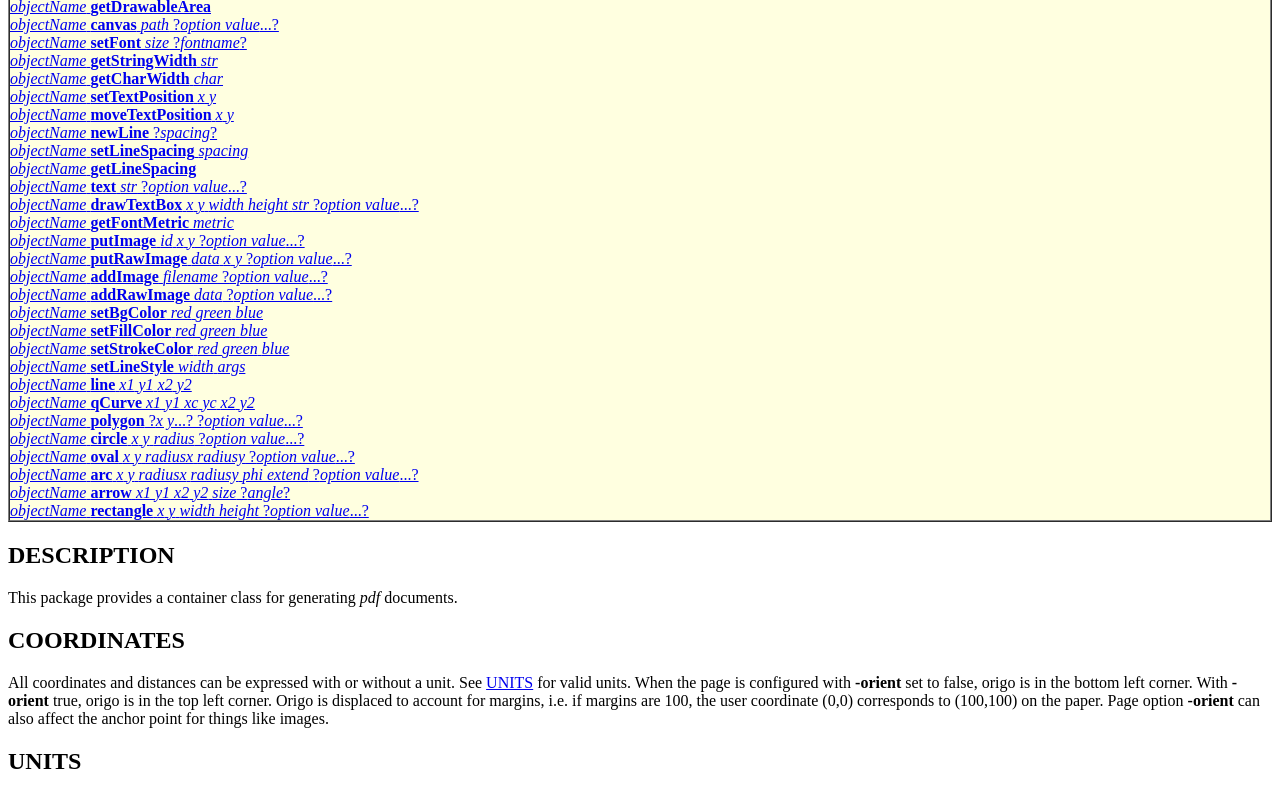
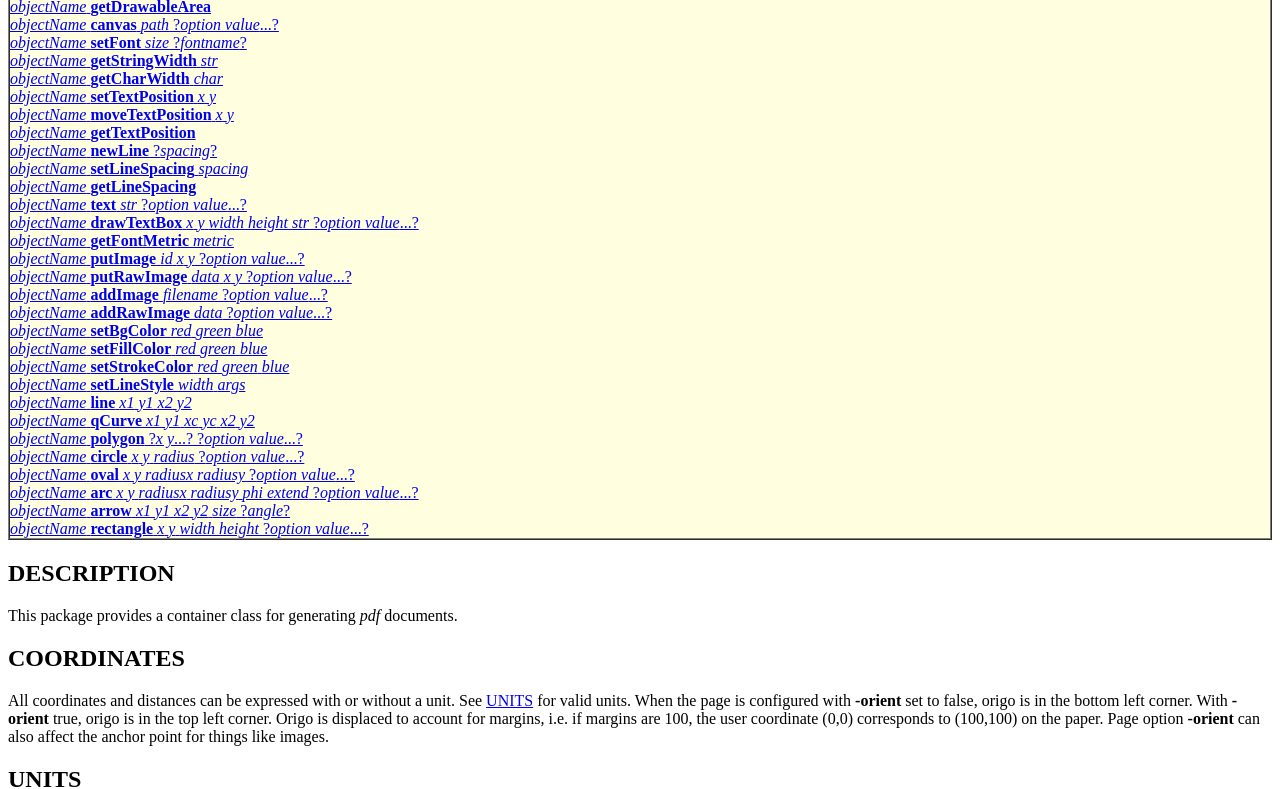
Before and after one commit to BackupTheBerlios/pdf4tcl, a plain HTML site: page pdf4tcl.html in a window 1280 px wide. Shown: the part 971-1760 px from the top of the page. Drawn offline with Linux system fonts and the light colour scheme.

Commit message:
Added getTextPosition method.

```diff
--- a/pdf4tcl.html
+++ b/pdf4tcl.html
@@ -68,28 +68,29 @@ package require <b>pdf4tcl ?0.5?</b><br>
 <tr valign=top ><td ><a href="#20"><i class='arg'>objectName</i> <strong>getCharWidth</strong> <i class='arg'>char</i></a></td></tr>
 <tr valign=top ><td ><a href="#21"><i class='arg'>objectName</i> <strong>setTextPosition</strong> <i class='arg'>x</i> <i class='arg'>y</i></a></td></tr>
 <tr valign=top ><td ><a href="#22"><i class='arg'>objectName</i> <strong>moveTextPosition</strong> <i class='arg'>x</i> <i class='arg'>y</i></a></td></tr>
-<tr valign=top ><td ><a href="#23"><i class='arg'>objectName</i> <strong>newLine</strong> ?<i class='arg'>spacing</i>?</a></td></tr>
-<tr valign=top ><td ><a href="#24"><i class='arg'>objectName</i> <strong>setLineSpacing</strong> <i class='arg'>spacing</i></a></td></tr>
-<tr valign=top ><td ><a href="#25"><i class='arg'>objectName</i> <strong>getLineSpacing</strong></a></td></tr>
-<tr valign=top ><td ><a href="#26"><i class='arg'>objectName</i> <strong>text</strong> <i class='arg'>str</i> ?<i class='arg'>option value</i>...?</a></td></tr>
-<tr valign=top ><td ><a href="#27"><i class='arg'>objectName</i> <strong>drawTextBox</strong> <i class='arg'>x</i> <i class='arg'>y</i> <i class='arg'>width</i> <i class='arg'>height</i> <i class='arg'>str</i> ?<i class='arg'>option value</i>...?</a></td></tr>
-<tr valign=top ><td ><a href="#28"><i class='arg'>objectName</i> <strong>getFontMetric</strong> <i class='arg'>metric</i></a></td></tr>
-<tr valign=top ><td ><a href="#29"><i class='arg'>objectName</i> <strong>putImage</strong> <i class='arg'>id</i> <i class='arg'>x</i> <i class='arg'>y</i> ?<i class='arg'>option value</i>...?</a></td></tr>
-<tr valign=top ><td ><a href="#30"><i class='arg'>objectName</i> <strong>putRawImage</strong> <i class='arg'>data</i> <i class='arg'>x</i> <i class='arg'>y</i> ?<i class='arg'>option value</i>...?</a></td></tr>
-<tr valign=top ><td ><a href="#31"><i class='arg'>objectName</i> <strong>addImage</strong> <i class='arg'>filename</i> ?<i class='arg'>option value</i>...?</a></td></tr>
-<tr valign=top ><td ><a href="#32"><i class='arg'>objectName</i> <strong>addRawImage</strong> <i class='arg'>data</i> ?<i class='arg'>option value</i>...?</a></td></tr>
-<tr valign=top ><td ><a href="#33"><i class='arg'>objectName</i> <strong>setBgColor</strong> <i class='arg'>red</i> <i class='arg'>green</i> <i class='arg'>blue</i></a></td></tr>
-<tr valign=top ><td ><a href="#34"><i class='arg'>objectName</i> <strong>setFillColor</strong> <i class='arg'>red</i> <i class='arg'>green</i> <i class='arg'>blue</i></a></td></tr>
-<tr valign=top ><td ><a href="#35"><i class='arg'>objectName</i> <strong>setStrokeColor</strong> <i class='arg'>red</i> <i class='arg'>green</i> <i class='arg'>blue</i></a></td></tr>
-<tr valign=top ><td ><a href="#36"><i class='arg'>objectName</i> <strong>setLineStyle</strong> <i class='arg'>width</i> <i class='arg'>args</i></a></td></tr>
-<tr valign=top ><td ><a href="#37"><i class='arg'>objectName</i> <strong>line</strong> <i class='arg'>x1</i> <i class='arg'>y1</i> <i class='arg'>x2</i> <i class='arg'>y2</i></a></td></tr>
-<tr valign=top ><td ><a href="#38"><i class='arg'>objectName</i> <strong>qCurve</strong> <i class='arg'>x1</i> <i class='arg'>y1</i> <i class='arg'>xc</i> <i class='arg'>yc</i> <i class='arg'>x2</i> <i class='arg'>y2</i></a></td></tr>
-<tr valign=top ><td ><a href="#39"><i class='arg'>objectName</i> <strong>polygon</strong> ?<i class='arg'>x y</i>...? ?<i class='arg'>option value</i>...?</a></td></tr>
-<tr valign=top ><td ><a href="#40"><i class='arg'>objectName</i> <strong>circle</strong> <i class='arg'>x</i> <i class='arg'>y</i> <i class='arg'>radius</i> ?<i class='arg'>option value</i>...?</a></td></tr>
-<tr valign=top ><td ><a href="#41"><i class='arg'>objectName</i> <strong>oval</strong> <i class='arg'>x</i> <i class='arg'>y</i> <i class='arg'>radiusx</i> <i class='arg'>radiusy</i> ?<i class='arg'>option value</i>...?</a></td></tr>
-<tr valign=top ><td ><a href="#42"><i class='arg'>objectName</i> <strong>arc</strong> <i class='arg'>x</i> <i class='arg'>y</i> <i class='arg'>radiusx</i> <i class='arg'>radiusy</i> <i class='arg'>phi</i> <i class='arg'>extend</i> ?<i class='arg'>option value</i>...?</a></td></tr>
-<tr valign=top ><td ><a href="#43"><i class='arg'>objectName</i> <strong>arrow</strong> <i class='arg'>x1</i> <i class='arg'>y1</i> <i class='arg'>x2</i> <i class='arg'>y2</i> <i class='arg'>size</i> ?<i class='arg'>angle</i>?</a></td></tr>
-<tr valign=top ><td ><a href="#44"><i class='arg'>objectName</i> <strong>rectangle</strong> <i class='arg'>x</i> <i class='arg'>y</i> <i class='arg'>width</i> <i class='arg'>height</i> ?<i class='arg'>option value</i>...?</a></td></tr>
+<tr valign=top ><td ><a href="#23"><i class='arg'>objectName</i> <strong>getTextPosition</strong></a></td></tr>
+<tr valign=top ><td ><a href="#24"><i class='arg'>objectName</i> <strong>newLine</strong> ?<i class='arg'>spacing</i>?</a></td></tr>
+<tr valign=top ><td ><a href="#25"><i class='arg'>objectName</i> <strong>setLineSpacing</strong> <i class='arg'>spacing</i></a></td></tr>
+<tr valign=top ><td ><a href="#26"><i class='arg'>objectName</i> <strong>getLineSpacing</strong></a></td></tr>
+<tr valign=top ><td ><a href="#27"><i class='arg'>objectName</i> <strong>text</strong> <i class='arg'>str</i> ?<i class='arg'>option value</i>...?</a></td></tr>
+<tr valign=top ><td ><a href="#28"><i class='arg'>objectName</i> <strong>drawTextBox</strong> <i class='arg'>x</i> <i class='arg'>y</i> <i class='arg'>width</i> <i class='arg'>height</i> <i class='arg'>str</i> ?<i class='arg'>option value</i>...?</a></td></tr>
+<tr valign=top ><td ><a href="#29"><i class='arg'>objectName</i> <strong>getFontMetric</strong> <i class='arg'>metric</i></a></td></tr>
+<tr valign=top ><td ><a href="#30"><i class='arg'>objectName</i> <strong>putImage</strong> <i class='arg'>id</i> <i class='arg'>x</i> <i class='arg'>y</i> ?<i class='arg'>option value</i>...?</a></td></tr>
+<tr valign=top ><td ><a href="#31"><i class='arg'>objectName</i> <strong>putRawImage</strong> <i class='arg'>data</i> <i class='arg'>x</i> <i class='arg'>y</i> ?<i class='arg'>option value</i>...?</a></td></tr>
+<tr valign=top ><td ><a href="#32"><i class='arg'>objectName</i> <strong>addImage</strong> <i class='arg'>filename</i> ?<i class='arg'>option value</i>...?</a></td></tr>
+<tr valign=top ><td ><a href="#33"><i class='arg'>objectName</i> <strong>addRawImage</strong> <i class='arg'>data</i> ?<i class='arg'>option value</i>...?</a></td></tr>
+<tr valign=top ><td ><a href="#34"><i class='arg'>objectName</i> <strong>setBgColor</strong> <i class='arg'>red</i> <i class='arg'>green</i> <i class='arg'>blue</i></a></td></tr>
+<tr valign=top ><td ><a href="#35"><i class='arg'>objectName</i> <strong>setFillColor</strong> <i class='arg'>red</i> <i class='arg'>green</i> <i class='arg'>blue</i></a></td></tr>
+<tr valign=top ><td ><a href="#36"><i class='arg'>objectName</i> <strong>setStrokeColor</strong> <i class='arg'>red</i> <i class='arg'>green</i> <i class='arg'>blue</i></a></td></tr>
+<tr valign=top ><td ><a href="#37"><i class='arg'>objectName</i> <strong>setLineStyle</strong> <i class='arg'>width</i> <i class='arg'>args</i></a></td></tr>
+<tr valign=top ><td ><a href="#38"><i class='arg'>objectName</i> <strong>line</strong> <i class='arg'>x1</i> <i class='arg'>y1</i> <i class='arg'>x2</i> <i class='arg'>y2</i></a></td></tr>
+<tr valign=top ><td ><a href="#39"><i class='arg'>objectName</i> <strong>qCurve</strong> <i class='arg'>x1</i> <i class='arg'>y1</i> <i class='arg'>xc</i> <i class='arg'>yc</i> <i class='arg'>x2</i> <i class='arg'>y2</i></a></td></tr>
+<tr valign=top ><td ><a href="#40"><i class='arg'>objectName</i> <strong>polygon</strong> ?<i class='arg'>x y</i>...? ?<i class='arg'>option value</i>...?</a></td></tr>
+<tr valign=top ><td ><a href="#41"><i class='arg'>objectName</i> <strong>circle</strong> <i class='arg'>x</i> <i class='arg'>y</i> <i class='arg'>radius</i> ?<i class='arg'>option value</i>...?</a></td></tr>
+<tr valign=top ><td ><a href="#42"><i class='arg'>objectName</i> <strong>oval</strong> <i class='arg'>x</i> <i class='arg'>y</i> <i class='arg'>radiusx</i> <i class='arg'>radiusy</i> ?<i class='arg'>option value</i>...?</a></td></tr>
+<tr valign=top ><td ><a href="#43"><i class='arg'>objectName</i> <strong>arc</strong> <i class='arg'>x</i> <i class='arg'>y</i> <i class='arg'>radiusx</i> <i class='arg'>radiusy</i> <i class='arg'>phi</i> <i class='arg'>extend</i> ?<i class='arg'>option value</i>...?</a></td></tr>
+<tr valign=top ><td ><a href="#44"><i class='arg'>objectName</i> <strong>arrow</strong> <i class='arg'>x1</i> <i class='arg'>y1</i> <i class='arg'>x2</i> <i class='arg'>y2</i> <i class='arg'>size</i> ?<i class='arg'>angle</i>?</a></td></tr>
+<tr valign=top ><td ><a href="#45"><i class='arg'>objectName</i> <strong>rectangle</strong> <i class='arg'>x</i> <i class='arg'>y</i> <i class='arg'>width</i> <i class='arg'>height</i> ?<i class='arg'>option value</i>...?</a></td></tr>
 </table></td></tr></table>
 <h2><a name="description">DESCRIPTION</a></h2>
 <p>
@@ -385,7 +386,13 @@ Set coordinate for next text command.
 Move coordinate for next text command.
 
 <br><br>
-<dt><a name="23"><i class='arg'>objectName</i> <strong>newLine</strong> ?<i class='arg'>spacing</i>?</a><dd>
+<dt><a name="23"><i class='arg'>objectName</i> <strong>getTextPosition</strong></a><dd>
+
+
+This method returns the current text coordinate.
+
+<br><br>
+<dt><a name="24"><i class='arg'>objectName</i> <strong>newLine</strong> ?<i class='arg'>spacing</i>?</a><dd>
 
 
 Moves text coordinate down and resets x to where the latest
@@ -394,32 +401,32 @@ be set by <i class='arg'>spacing</i>. This may be any real number, including neg
 and defaults to the value set by <strong>setLineSpacing</strong>.
 
 <br><br>
-<dt><a name="24"><i class='arg'>objectName</i> <strong>setLineSpacing</strong> <i class='arg'>spacing</i></a><dd>
+<dt><a name="25"><i class='arg'>objectName</i> <strong>setLineSpacing</strong> <i class='arg'>spacing</i></a><dd>
 
 
 Set the default line spacing used be e.g. <strong>newLine</strong>.  Initially
 the spacing is 1.
 
 <br><br>
-<dt><a name="25"><i class='arg'>objectName</i> <strong>getLineSpacing</strong></a><dd>
+<dt><a name="26"><i class='arg'>objectName</i> <strong>getLineSpacing</strong></a><dd>
 
 
 Get the current default line spacing.
 
 <br><br>
-<dt><a name="26"><i class='arg'>objectName</i> <strong>text</strong> <i class='arg'>str</i> ?<i class='arg'>option value</i>...?</a><dd>
+<dt><a name="27"><i class='arg'>objectName</i> <strong>text</strong> <i class='arg'>str</i> ?<i class='arg'>option value</i>...?</a><dd>
 
 
 Draw text.
 
 <br><br>
-<dt><a name="27"><i class='arg'>objectName</i> <strong>drawTextBox</strong> <i class='arg'>x</i> <i class='arg'>y</i> <i class='arg'>width</i> <i class='arg'>height</i> <i class='arg'>str</i> ?<i class='arg'>option value</i>...?</a><dd>
+<dt><a name="28"><i class='arg'>objectName</i> <strong>drawTextBox</strong> <i class='arg'>x</i> <i class='arg'>y</i> <i class='arg'>width</i> <i class='arg'>height</i> <i class='arg'>str</i> ?<i class='arg'>option value</i>...?</a><dd>
 
 
 Draw text.
 
 <br><br>
-<dt><a name="28"><i class='arg'>objectName</i> <strong>getFontMetric</strong> <i class='arg'>metric</i></a><dd>
+<dt><a name="29"><i class='arg'>objectName</i> <strong>getFontMetric</strong> <i class='arg'>metric</i></a><dd>
 
 
 Get information about current font. The available <i class='arg'>metric</i>s are
@@ -436,7 +443,7 @@ unsupported formats, use Tk and the Img package to load and dump images to raw f
 
 <dl>
 
-<dt><a name="29"><i class='arg'>objectName</i> <strong>putImage</strong> <i class='arg'>id</i> <i class='arg'>x</i> <i class='arg'>y</i> ?<i class='arg'>option value</i>...?</a><dd>
+<dt><a name="30"><i class='arg'>objectName</i> <strong>putImage</strong> <i class='arg'>id</i> <i class='arg'>x</i> <i class='arg'>y</i> ?<i class='arg'>option value</i>...?</a><dd>
 
 
 Put an image on the current page. The image must have been added previously by <strong>addImage</strong> or
@@ -456,7 +463,7 @@ the height is selected to preserve the aspect ratio of the image.
 
 </dl>
 
-<dt><a name="30"><i class='arg'>objectName</i> <strong>putRawImage</strong> <i class='arg'>data</i> <i class='arg'>x</i> <i class='arg'>y</i> ?<i class='arg'>option value</i>...?</a><dd>
+<dt><a name="31"><i class='arg'>objectName</i> <strong>putRawImage</strong> <i class='arg'>data</i> <i class='arg'>x</i> <i class='arg'>y</i> ?<i class='arg'>option value</i>...?</a><dd>
 
 Put an image on the current page. Works like <strong>putImage</strong> except that the raw image data is given directly.
 
@@ -467,7 +474,7 @@ Put an image on the current page. Works like <strong>putImage</strong> except th
 </pre></td></tr></table></p>
 
 <br><br>
-<dt><a name="31"><i class='arg'>objectName</i> <strong>addImage</strong> <i class='arg'>filename</i> ?<i class='arg'>option value</i>...?</a><dd>
+<dt><a name="32"><i class='arg'>objectName</i> <strong>addImage</strong> <i class='arg'>filename</i> ?<i class='arg'>option value</i>...?</a><dd>
 
 
 Add an image to the document. Returns an id that can be used in subsequent
@@ -484,7 +491,7 @@ Set the image type.  This can usually be deduced from the file name, this
 option helps when that is not possible.  This can be either &quot;png&quot; or &quot;jpeg&quot;.
 </dl>
 
-<dt><a name="32"><i class='arg'>objectName</i> <strong>addRawImage</strong> <i class='arg'>data</i> ?<i class='arg'>option value</i>...?</a><dd>
+<dt><a name="33"><i class='arg'>objectName</i> <strong>addRawImage</strong> <i class='arg'>data</i> ?<i class='arg'>option value</i>...?</a><dd>
 
 <p><table><tr><td bgcolor=black>&nbsp;</td><td><pre class='sample'>
   image create photo img1 -file image.gif
@@ -504,18 +511,18 @@ any color accepted by winfo rgb is accepted.
 
 <dl>
 
-<dt><a name="33"><i class='arg'>objectName</i> <strong>setBgColor</strong> <i class='arg'>red</i> <i class='arg'>green</i> <i class='arg'>blue</i></a><dd>
+<dt><a name="34"><i class='arg'>objectName</i> <strong>setBgColor</strong> <i class='arg'>red</i> <i class='arg'>green</i> <i class='arg'>blue</i></a><dd>
 
 Sets the background color for text operations where -bg is true.
 
 <br><br>
-<dt><a name="34"><i class='arg'>objectName</i> <strong>setFillColor</strong> <i class='arg'>red</i> <i class='arg'>green</i> <i class='arg'>blue</i></a><dd>
+<dt><a name="35"><i class='arg'>objectName</i> <strong>setFillColor</strong> <i class='arg'>red</i> <i class='arg'>green</i> <i class='arg'>blue</i></a><dd>
 
 Sets the fill color for graphics operations, and the foreground color for
 text operations.
 
 <br><br>
-<dt><a name="35"><i class='arg'>objectName</i> <strong>setStrokeColor</strong> <i class='arg'>red</i> <i class='arg'>green</i> <i class='arg'>blue</i></a><dd>
+<dt><a name="36"><i class='arg'>objectName</i> <strong>setStrokeColor</strong> <i class='arg'>red</i> <i class='arg'>green</i> <i class='arg'>blue</i></a><dd>
 
 Sets the stroke color for graphics operations.
 
@@ -524,24 +531,24 @@ Sets the stroke color for graphics operations.
 <p>
 <dl>
 
-<dt><a name="36"><i class='arg'>objectName</i> <strong>setLineStyle</strong> <i class='arg'>width</i> <i class='arg'>args</i></a><dd>
+<dt><a name="37"><i class='arg'>objectName</i> <strong>setLineStyle</strong> <i class='arg'>width</i> <i class='arg'>args</i></a><dd>
 
-<dt><a name="37"><i class='arg'>objectName</i> <strong>line</strong> <i class='arg'>x1</i> <i class='arg'>y1</i> <i class='arg'>x2</i> <i class='arg'>y2</i></a><dd>
+<dt><a name="38"><i class='arg'>objectName</i> <strong>line</strong> <i class='arg'>x1</i> <i class='arg'>y1</i> <i class='arg'>x2</i> <i class='arg'>y2</i></a><dd>
 
-<dt><a name="38"><i class='arg'>objectName</i> <strong>qCurve</strong> <i class='arg'>x1</i> <i class='arg'>y1</i> <i class='arg'>xc</i> <i class='arg'>yc</i> <i class='arg'>x2</i> <i class='arg'>y2</i></a><dd>
+<dt><a name="39"><i class='arg'>objectName</i> <strong>qCurve</strong> <i class='arg'>x1</i> <i class='arg'>y1</i> <i class='arg'>xc</i> <i class='arg'>yc</i> <i class='arg'>x2</i> <i class='arg'>y2</i></a><dd>
 
-<dt><a name="39"><i class='arg'>objectName</i> <strong>polygon</strong> ?<i class='arg'>x y</i>...? ?<i class='arg'>option value</i>...?</a><dd>
+<dt><a name="40"><i class='arg'>objectName</i> <strong>polygon</strong> ?<i class='arg'>x y</i>...? ?<i class='arg'>option value</i>...?</a><dd>
 
-<dt><a name="40"><i class='arg'>objectName</i> <strong>circle</strong> <i class='arg'>x</i> <i class='arg'>y</i> <i class='arg'>radius</i> ?<i class='arg'>option value</i>...?</a><dd>
+<dt><a name="41"><i class='arg'>objectName</i> <strong>circle</strong> <i class='arg'>x</i> <i class='arg'>y</i> <i class='arg'>radius</i> ?<i class='arg'>option value</i>...?</a><dd>
 
-<dt><a name="41"><i class='arg'>objectName</i> <strong>oval</strong> <i class='arg'>x</i> <i class='arg'>y</i> <i class='arg'>radiusx</i> <i class='arg'>radiusy</i> ?<i class='arg'>option value</i>...?</a><dd>
+<dt><a name="42"><i class='arg'>objectName</i> <strong>oval</strong> <i class='arg'>x</i> <i class='arg'>y</i> <i class='arg'>radiusx</i> <i class='arg'>radiusy</i> ?<i class='arg'>option value</i>...?</a><dd>
 
-<dt><a name="42"><i class='arg'>objectName</i> <strong>arc</strong> <i class='arg'>x</i> <i class='arg'>y</i> <i class='arg'>radiusx</i> <i class='arg'>radiusy</i> <i class='arg'>phi</i> <i class='arg'>extend</i> ?<i class='arg'>option value</i>...?</a><dd>
+<dt><a name="43"><i class='arg'>objectName</i> <strong>arc</strong> <i class='arg'>x</i> <i class='arg'>y</i> <i class='arg'>radiusx</i> <i class='arg'>radiusy</i> <i class='arg'>phi</i> <i class='arg'>extend</i> ?<i class='arg'>option value</i>...?</a><dd>
 
-<dt><a name="43"><i class='arg'>objectName</i> <strong>arrow</strong> <i class='arg'>x1</i> <i class='arg'>y1</i> <i class='arg'>x2</i> <i class='arg'>y2</i> <i class='arg'>size</i> ?<i class='arg'>angle</i>?</a><dd>
+<dt><a name="44"><i class='arg'>objectName</i> <strong>arrow</strong> <i class='arg'>x1</i> <i class='arg'>y1</i> <i class='arg'>x2</i> <i class='arg'>y2</i> <i class='arg'>size</i> ?<i class='arg'>angle</i>?</a><dd>
 
 
-<dt><a name="44"><i class='arg'>objectName</i> <strong>rectangle</strong> <i class='arg'>x</i> <i class='arg'>y</i> <i class='arg'>width</i> <i class='arg'>height</i> ?<i class='arg'>option value</i>...?</a><dd>
+<dt><a name="45"><i class='arg'>objectName</i> <strong>rectangle</strong> <i class='arg'>x</i> <i class='arg'>y</i> <i class='arg'>width</i> <i class='arg'>height</i> ?<i class='arg'>option value</i>...?</a><dd>
 
 
 </dl>
```
Also changed, not shown: 5 other files.
